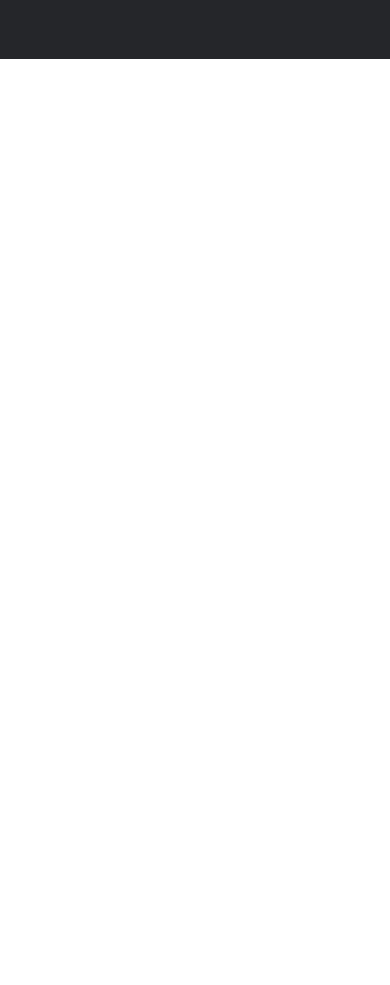
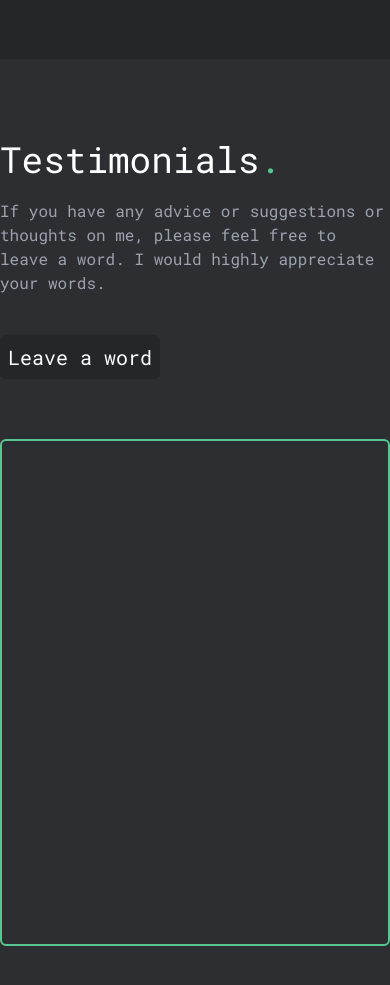
Before and after one commit to NafiulA/myportfolio, a React (Create React App) app: page /home in a window 390 px wide. Shown: the part 4440-5425 px from the top of the page. Before the commit the page ends 4499 px from the top, so only its background shows below. Built offline with nearby package versions, Linux system fonts and the light colour scheme.

Commit message:
testimonial setup

```diff
--- a/src/Pages/Home/Home.js
+++ b/src/Pages/Home/Home.js
@@ -2,6 +2,7 @@ import React from 'react';
 import About from './About';
 import Hero from './Hero';
 import Projects from './Projects';
+import Testimonials from './Testimonials';
 
 
 const Home = () => {
@@ -10,6 +11,7 @@ const Home = () => {
             <Hero></Hero>
             <About></About>
             <Projects></Projects>
+            <Testimonials></Testimonials>
         </div>
     );
 };
--- /dev/null
+++ b/src/Pages/Home/Testimonials.js
@@ -0,0 +1,27 @@
+import React from 'react';
+
+const Testimonials = () => {
+    return (
+        <div id='testimonial' className='bg-[#2D2E32]'>
+            <div className='py-20 min-h-screen w-full lg:w-4/5 mx-auto grid grid-cols-1 lg:grid-cols-2 gap-10 items-center'>
+                <div>
+                    <div>
+                        <p className='text-4xl text-white '>Testimonials<span className='text-[#57C78E]'>.</span></p>
+                        <p className='text-gray-400 my-5'>If you have any advice or suggestions or thoughts on me, please feel free to leave a word. I would highly appreciate your words. </p>
+                    </div>
+
+                    <div>
+                        <button className='text-xl p-2 my-5 bg-[#25262A] text-white rounded-md hover:bg-[#2D2E32] hover:text-[#57C78E] hover:scale-105 transition-all duration-300 ease-in-out'>Leave a word</button>
+                    </div>
+                </div>
+                <div className=' w-full min-h-[60vh] border-2 border-[#57C78E] rounded-md'>
+                    <div className='grid grid-cols-1 lg:grid-cols-2 gap-2 items-center'>
+                    </div>
+                </div>
+            </div>
+
+        </div>
+    );
+};
+
+export default Testimonials;
--- a/src/Pages/Shared/Header.js
+++ b/src/Pages/Shared/Header.js
@@ -15,7 +15,7 @@ const Header = () => {
                 <ul className="flex gap-5 text-sm p-0">
                     <li className='hoverStyle'><Link to="/home#aboutme">About Me</Link></li>
                     <li className='hoverStyle'><Link to="/home#projects">Projects</Link></li>
-                    <li className='hoverStyle'><Link to="/home#blogs">Reviews</Link></li>
+                    <li className='hoverStyle'><Link to="/home#testimonial">Testimonials</Link></li>
                     <li className='hoverStyle'><Link to="/home#blogs">Blogs</Link></li>
                     <li className='hoverStyle'><Link to="/home#contact">Contact</Link></li>
                 </ul>
```
